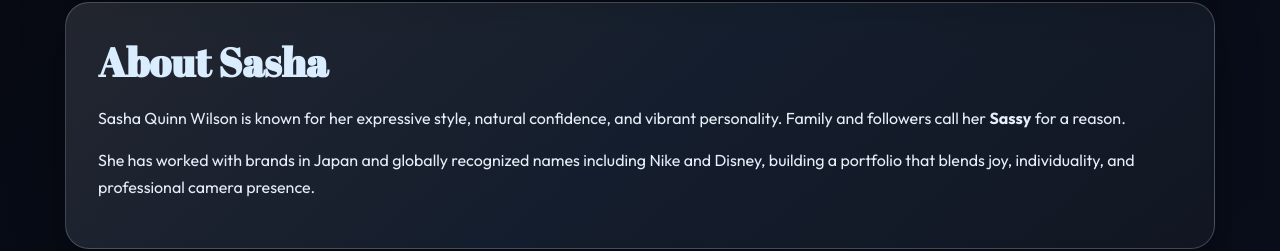
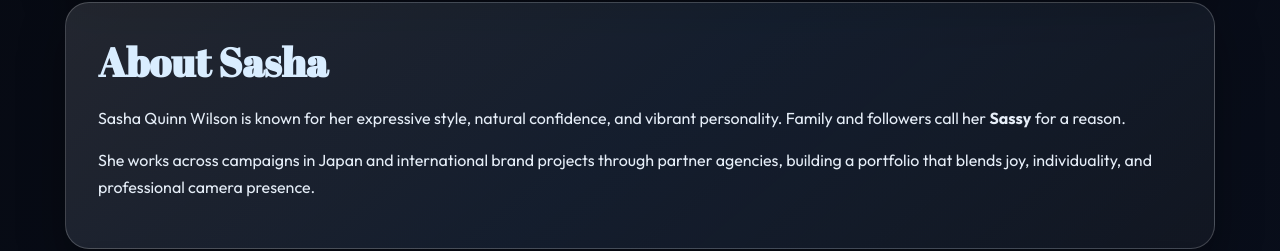
Before and after one commit to GlobalBrian/sashaquinnwilson-site, a website: page index.html in a window 1280 px wide. Shown: the part 1118-1369 px from the top of the page. Drawn offline with Linux system fonts and the light colour scheme.

Commit message:
Remove direct Nike/Disney claim and refine Japanese copy to native website tone

```diff
--- a/app.js
+++ b/app.js
@@ -48,7 +48,7 @@ const translations = {
       aboutCopy1:
         "Sasha Quinn Wilson is known for her expressive style, natural confidence, and vibrant personality. Family and followers call her <strong>Sassy</strong> for a reason.",
       aboutCopy2:
-        "She has worked with brands in Japan and globally recognized names including Nike and Disney, building a portfolio that blends joy, individuality, and professional camera presence.",
+        "She works across campaigns in Japan and international brand projects through partner agencies, building a portfolio that blends joy, individuality, and professional camera presence.",
       styleTitle: "Sassy Style DNA",
       dnaLabel1: "Expression",
       dnaTitle1: "Fearless Personality",
@@ -103,54 +103,54 @@ const translations = {
     }
   },
   ja: {
-    title: "サーシャ・クイン・ウィルソン | 公式ポートフォリオ",
+    title: "サーシャ・クイン・ウィルソン | 公式サイト",
     description:
-      "サーシャ・クイン・ウィルソン（Sassy）公式サイト。最新のモデル実績、ブランドコラボ、出演情報を掲載しています。",
+      "キッズモデル サーシャ・クイン・ウィルソン（Sassy）の公式サイト。最新の出演情報やビジュアルを掲載しています。",
     strings: {
       navAbout: "プロフィール",
       navStyle: "スタイル",
       navPersonality: "人柄",
       navGallery: "ギャラリー",
       navContact: "お問い合わせ",
-      heroKicker: "公式モデルポートフォリオ",
+      heroKicker: "公式モデルサイト",
       heroSubtitle: "愛称：Sassy",
       heroLead:
-        "豊かな表情、自然なカメラ感覚、そして世界観を瞬時に掴む対応力。サーシャは、遊び心と品のある存在感を一枚一枚に残します。",
+        "豊かな表情と自然なカメラ感で、現場の空気を明るく変えるキッズモデル。サーシャらしい遊び心と品のある存在感を、毎回しっかり残します。",
       heroCtaInstagram: "Instagramを見る",
-      heroCtaWork: "最新の出演を見る",
+      heroCtaWork: "最新の実績を見る",
       tone1: "スタジオミニマル",
       tone2: "プレイフルポップ",
       tone3: "エディトリアルレッド",
-      spotGlobalTitle: "グローバル実績",
-      spotGlobalCopy: "日本での案件を軸に、グローバルブランドとの実績も積み重ねています。",
-      spotFitTitle: "ブランド適性",
-      spotFitCopy: "ライフスタイル、ファッション、ファミリー、スポーツなど幅広い表現に対応できます。",
+      spotGlobalTitle: "活動エリア",
+      spotGlobalCopy: "日本での撮影を中心に、海外ブランド関連プロジェクトにも参加しています。",
+      spotFitTitle: "対応ジャンル",
+      spotFitCopy: "ライフスタイル、ファッション、ファミリー、スポーツ系まで幅広く対応可能です。",
       spotSticker: "生まれた日からSassy",
       aboutTitle: "サーシャについて",
       aboutCopy1:
-        "サーシャ・クイン・ウィルソンは、表情の豊かさと自然体の存在感が魅力のキッズモデル。家族やフォロワーから<strong>Sassy</strong>と呼ばれる、明るく印象に残るキャラクターです。",
+        "サーシャ・クイン・ウィルソンは、表情の引き出しの多さと自然体の存在感が魅力のキッズモデル。家族やフォロワーから<strong>Sassy</strong>と呼ばれる、明るく印象に残るキャラクターです。",
       aboutCopy2:
-        "日本でのブランド案件を中心に、Nike・Disneyなどグローバルブランドとの取り組みも経験。楽しさと洗練を両立したビジュアルで、着実に実績を広げています。",
-      styleTitle: "サッシー・スタイルDNA",
+        "日本国内の案件を中心に、海外ブランド関連のプロジェクトにもパートナー企業経由で参加。楽しさと品のある表現を両立しながら、着実に実績を広げています。",
+      styleTitle: "Sassyの表現スタイル",
       dnaLabel1: "表現力",
-      dnaTitle1: "ぶれない個性",
-      dnaCopy1: "視線と表情だけで空気を変える、芯のある表現が得意です。",
+      dnaTitle1: "表情で魅せる",
+      dnaCopy1: "視線と表情の使い分けで、印象に残る一枚を作るのが得意です。",
       dnaLabel2: "動き",
       dnaTitle2: "自然なポージング",
-      dnaCopy2: "エディトリアルの静けさから、ライフスタイルの動きまでスムーズに切り替えます。",
+      dnaCopy2: "静かなカットから動きのあるカットまで、テンポよく切り替えられます。",
       dnaLabel3: "存在感",
       dnaTitle3: "カメラを惹きつける力",
-      dnaCopy3: "一度見たら記憶に残るビジュアルを、安定して作れるのが強みです。",
-      looksTitle: "シグネチャールック",
+      dnaCopy3: "一度見たら記憶に残るビジュアルを、安定して生み出せるのが強みです。",
+      looksTitle: "得意なテイスト",
       lookTitle1: "スタジオミニマル",
-      lookCopy1: "アイボリーや淡色トーンを活かした、上品でクリーンな世界観。",
+      lookCopy1: "アイボリーや淡色トーンを活かした、上品でクリーンなビジュアル。",
       lookTitle2: "プレイフルポップ",
-      lookCopy2: "鮮やかなカラーと明るい空気感で、キッズ案件と高い親和性を発揮。",
+      lookCopy2: "鮮やかな色と明るい空気感を活かした、キッズ向け企画に強い表現。",
       lookTitle3: "エディトリアル",
-      lookCopy3: "コントラストの効いたスタイリングで、ファッション性の高い表現に対応。",
+      lookCopy3: "コントラストの効いたスタイリングにも、柔軟に対応できます。",
       personalityTitle: "オフカメラ",
       personalityIntro:
-        "撮影外でも、サーシャは周囲を明るくする存在。現場になじむ早さと、自然なコミュニケーション力も大きな魅力です。",
+        "撮影外でも、サーシャはその場を明るくする存在。現場になじむ早さと、自然なコミュニケーション力も魅力です。",
       hobbyTitle: "趣味",
       hobby1: "ダンス練習",
       hobby2: "新しいステップを覚えること",
@@ -170,18 +170,18 @@ const translations = {
       note3: "チャレンジを楽しめる",
       note4: "細かな指示より、自由度のある環境で力を発揮",
       note5: "おもちゃの片づけは少し苦手",
-      galleryTitle: "最新Instagramルックブック",
-      galleryNote: "Instagramの投稿を自動反映し、常に最新の出演実績を掲載しています。",
-      contactTitle: "ご依頼・コラボレーション",
-      contactCopy: "キャンペーン出演・タイアップ・撮影のご相談は、ご家族チームまでお気軽にご連絡ください。",
+      galleryTitle: "Instagram 最新ルックブック",
+      galleryNote: "Instagramの投稿を自動反映し、最新の出演実績をご覧いただけます。",
+      contactTitle: "ご依頼・お問い合わせ",
+      contactCopy: "キャンペーン出演、タイアップ、撮影のご相談は、以下のメールまでご連絡ください。",
       footerCopy: "© {{year}} Sasha Quinn Wilson. All rights reserved.",
       galleryCta: "投稿を見る",
       galleryEmpty: "現在ギャラリーを更新中です。最新投稿はまもなく反映されます。",
       captionFallback: "Instagramで投稿を見る",
-      heroCaptionLatest: "Instagram最新投稿からの注目カット",
+      heroCaptionLatest: "Instagram最新投稿より",
       heroCaptionPreview: "注目ビジュアル（プレビュー）",
       heroCaptionAddPlaceholder: "Instagram未接続時は、設定したストック画像を表示しています。",
-      heroCaptionNoData: "Instagram投稿が取得できないため、現在はストック画像を表示しています。"
+      heroCaptionNoData: "Instagram投稿を取得できないため、現在はストック画像を表示しています。"
     }
   }
 };
--- a/index.html
+++ b/index.html
@@ -102,7 +102,7 @@
           <strong>Sassy</strong> for a reason.
         </p>
         <p id="about-copy-2">
-          She has worked with brands in Japan and globally recognized names including Nike and Disney, building a portfolio that blends joy,
+          She works across campaigns in Japan and international brand projects through partner agencies, building a portfolio that blends joy,
           individuality, and professional camera presence.
         </p>
       </section>
```
